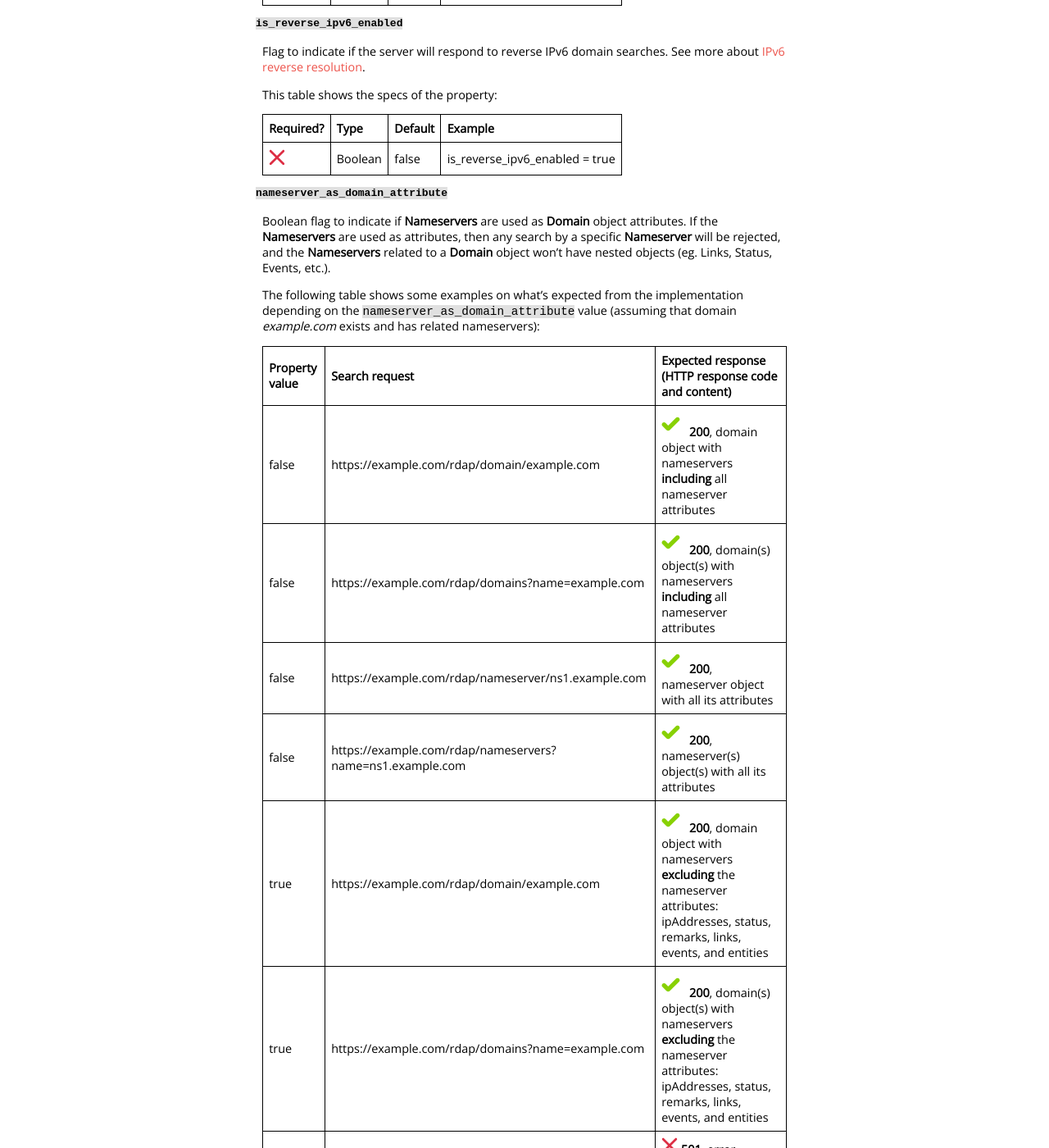
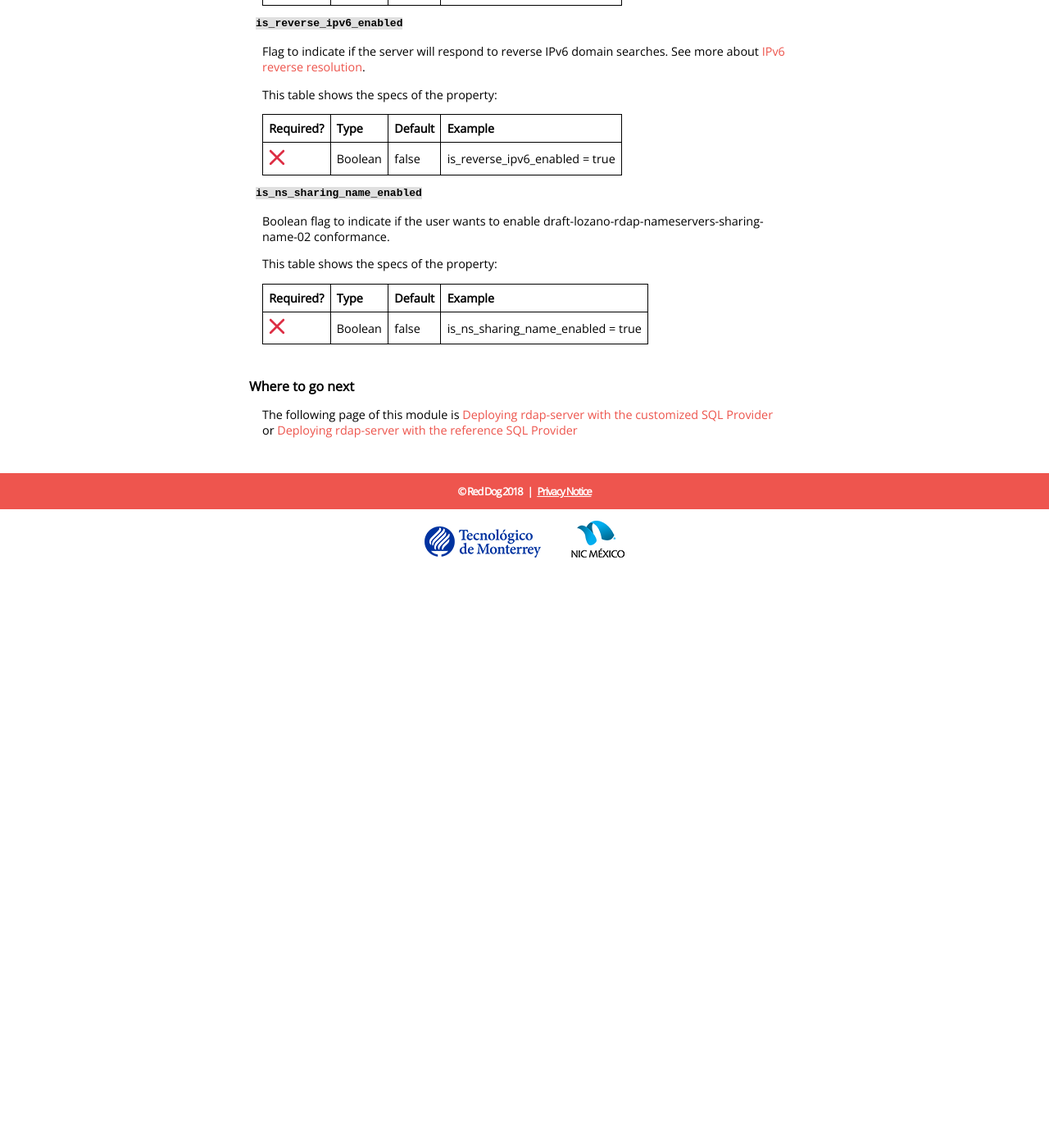
Before and after one commit to NICMx/rdap-server, a Jekyll site: the page built from data-access-configuration.md, in a window 1280 px wide and 1400 px high, scrolled down 1992 px. Shown: the whole window at 82% size. Built offline with Jekyll 4.4.1, drawn with Linux system fonts in a browser that asks for light colours; nearby versions of some CDN libraries; after the commit the page ends 2690 px from its top, so only the background shows below that; some of the changed text lies outside the part shown.

```diff
--- a/data-access-configuration.md
+++ b/data-access-configuration.md
@@ -15,7 +15,7 @@
    1. [`zones`](#zones)
    1. [`is_reverse_ipv4_enabled`](#is_reverse_ipv4_enabled)
    1. [`is_reverse_ipv6_enabled`](#is_reverse_ipv6_enabled)
-   1. [`nameserver_as_domain_attribute`](#nameserver_as_domain_attribute)
+   1. [`is_ns_sharing_name_enabled`](#is_ns_sharing_name_enabled)
 
 
 ## Introduction
@@ -94,25 +94,12 @@
 |--------------------|--------|---------|-------------|
 | ![No](img/red_x.svg) | Boolean | false | is_reverse_ipv6_enabled = true |
 
-### `nameserver_as_domain_attribute`
+### `is_ns_sharing_name_enabled`
 
-Boolean flag to indicate if **Nameservers** are used as **Domain** object attributes. If the **Nameservers** are used as attributes, then any search by a specific **Nameserver** will be rejected, and the **Nameservers** related to a **Domain** object won’t have nested objects (eg. Links, Status, Events, etc.).
-
-The following table shows some examples on what's expected from the implementation depending on the `nameserver_as_domain_attribute` value (assuming that domain _example.com_ exists and has related nameservers):
-
-| Property value | Search request | Expected response (HTTP response code and content) |
-|----------------|---------------------------------------------  |--------------------------|
-| false | https://example.com/rdap/domain/example.com | ![Yes](img/green_bkg_check.svg) **200**, domain object with nameservers **including** all nameserver attributes |
-| false | https://example.com/rdap/domains?name=example.com | ![Yes](img/green_bkg_check.svg) **200**, domain(s) object(s) with nameservers **including** all nameserver attributes |
-| false | https://example.com/rdap/nameserver/ns1.example.com | ![Yes](img/green_bkg_check.svg) **200**, nameserver object with all its attributes |
-| false | https://example.com/rdap/nameservers?name=ns1.example.com | ![Yes](img/green_bkg_check.svg) **200**, nameserver(s) object(s) with all its attributes |
-| true | https://example.com/rdap/domain/example.com | ![Yes](img/green_bkg_check.svg) **200**, domain object with nameservers **excluding** the nameserver attributes: ipAddresses, status, remarks, links, events, and entities |
-| true | https://example.com/rdap/domains?name=example.com | ![Yes](img/green_bkg_check.svg) **200**, domain(s) object(s) with nameservers **excluding** the nameserver attributes: ipAddresses, status, remarks, links, events, and entities |
-| true | https://example.com/rdap/nameserver/ns1.example.com | ![No](img/red_x.svg) **501**, error response with description "This server does not implement nameservers requests." |
-| true | https://example.com/rdap/nameservers?name=ns1.example.com | ![No](img/red_x.svg) **501**, error response with description "This server does not implement nameservers requests." |
+Boolean flag to indicate if the user wants to enable draft-lozano-rdap-nameservers-sharing-name-02 conformance.
 
 This table shows the specs of the property:
 
 | Required? | Type | Default | Example |
 |--------------------|--------|---------|-------------|
-| ![No](img/red_x.svg) | Boolean | false | nameserver_as_domain_attribute = true |
+| ![No](img/red_x.svg) | Boolean | false | is_ns_sharing_name_enabled = true |
```
Also changed, not shown: behavior-configuration.md (+4 -4 lines), events.md (+2 -2 lines), notices.md (+2 -3 lines).
